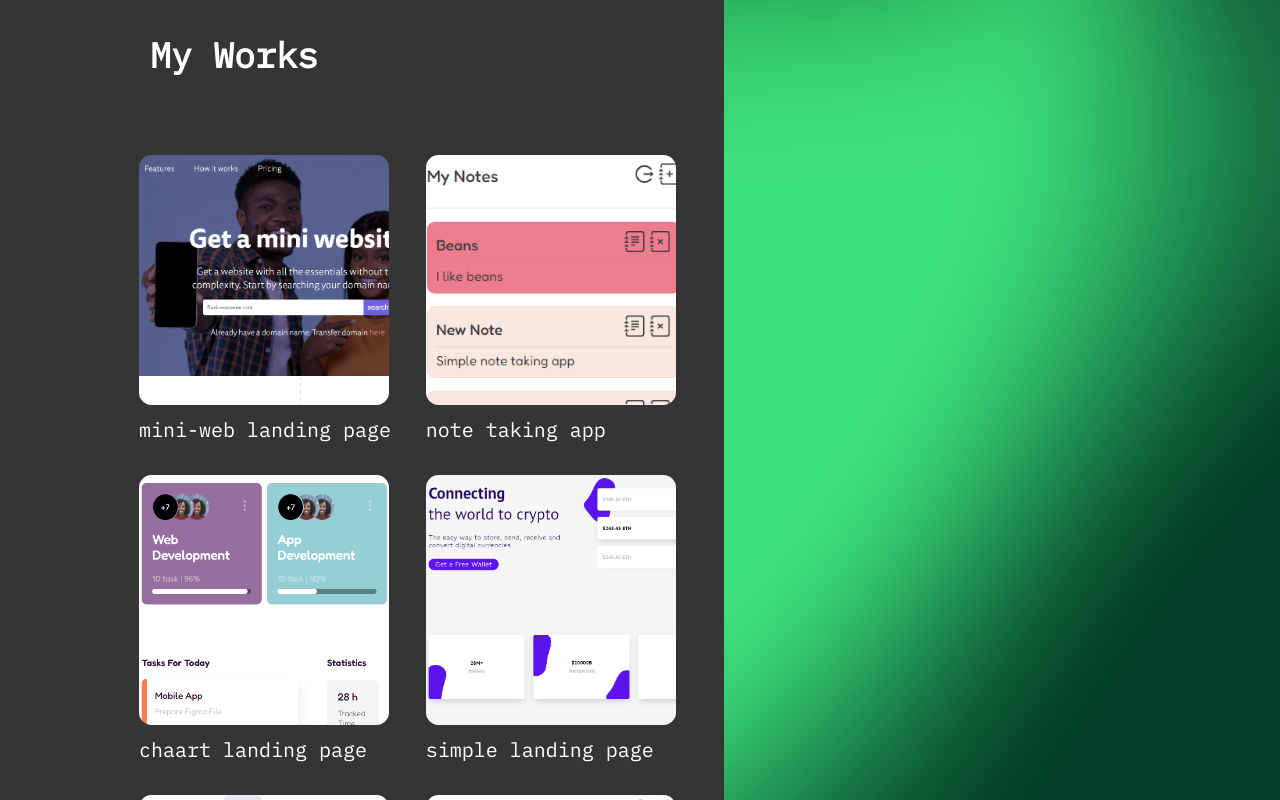
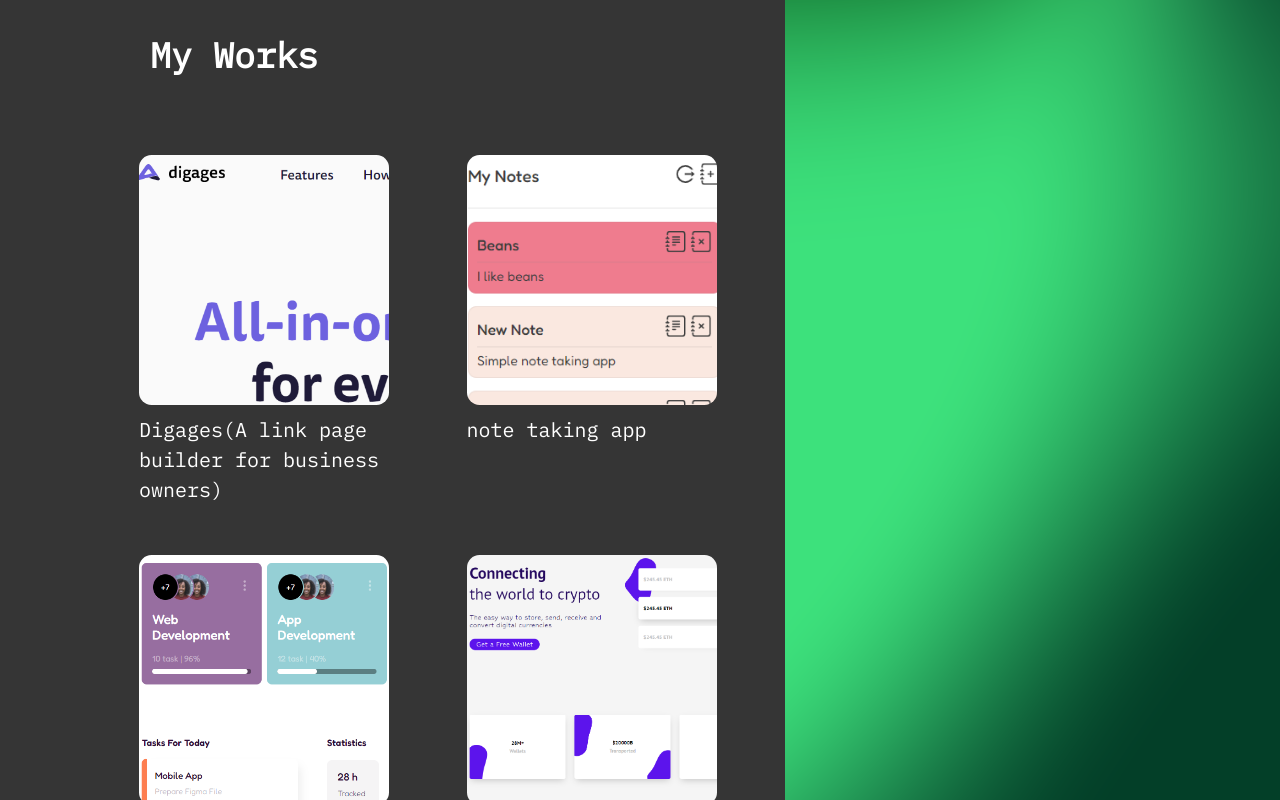
Before and after one commit to chukwuyem11/personal_website, a Next.js app: page / in a window 1280 px wide. Shown: the part 680-1480 px from the top of the page. Built offline with nearby package versions, Linux system fonts and the light colour scheme.

Commit message:
first commit

```diff
--- a/components/home.js
+++ b/components/home.js
@@ -15,23 +15,26 @@
     const Works = [
       {
         id: 1,
-        image:"past15",
-        name: "mini-web landing page",
-        link: "https://min-website-roan.vercel.app/"
+        image:"dig",
+        name: "Digages(A link page builder for business owners)",
+        link: "https://digages.com/",
+        body: "A link page builder for business owners"
 
       },
       {
         id: 2,
         image:"past16",
         name: "note taking app",
-        link: "https://nootes.herokuapp.com/"
+        link: "https://nootes.herokuapp.com/",
+        body: "A simple note taking app (...the project every developer will build at some point lol), built with, Next js for frontend, express js for backend, supabase postgres for database, prisma for ORM, emotion js for styling framer motion for animation and deployed to heroku"
 
       },
       {
         id: 3,
         image:"past12",
         name: "chaart landing page",
-        link: "https://chaaart.vercel.app/"
+        link: "https://chaaart.vercel.app/",
+        body: "Realised a random UI design I found on  pinterest one day, it was real fun built with, Next js for frontend, emotion js for styling and deployed to vercel"
 
       },
       {
@@ -45,7 +48,8 @@
         id: 5,
         image:"mami",
         name: "social commerce app (mobile)",
-        link: "https://mamihq.herokuapp.com"
+        link: "https://mamihq.herokuapp.com",
+        body: "A social commerce platform for streaming, buying and selling products, built with, Next js for frontend, express js for backend, supabase postgres for database, prisma for ORM, emotion js for styling framer motion for animation, also used Webrtc and Socet io to implement the video streaming feature "
 
       },
     {
@@ -64,7 +68,8 @@
     {id: 8,
       image:"past8",
       name: "simple todo",
-      link: "https://github.com/chukwuyem11/simple-todo"
+      link: "https://github.com/chukwuyem11/simple-todo",
+      body: "A simple note taking app (...the project every developer will build at some point lol), built with, Next js for frontend, express js for backend, supabase postgres for database, prisma for ORM, emotion js for styling framer motion for animation and deployed to heroku"
 
     },
 
@@ -148,15 +153,17 @@
   <Text mb="50px" color="#ffffff" fontSize={["25px","30px", "35px" ]} fontWeight="900" lineHeight={["25px", "35px", "40px"]} fontFamily="IBM Plex Mono"  textAlign={["left","center", "left"]}>My Works</Text>
 </Box>
 <Box display={["block", "none", "block"]}>
-<Grid   templateColumns={["repeat(1, 1fr)","repeat(2, 1fr)","repeat(2, 1fr)"] }gap={[6, -6,-6]} mb="50px">
-{Works.map((work) => (<Box key={work.id} mt={["10px","20px","30px"]} ml={["","-11px","-11px"]} ><Link href={work.link}><Image src={`${work.image}.png`}  w={["80vw", "200","250px"]} h={["auto", "200","250px"]} borderRadius="5%" bg="#353535"    alt="Segun Adebayo"  p="0" /></Link>
-<Text mt="10px" color="#fff" fontSize={["16px","20px", "20px" ]} fontWeight="500"  fontFamily="IBM Plex Mono">{work.name}</Text></Box>))}
+<Grid   templateColumns={["repeat(1, 1fr)","repeat(2, 1fr)","repeat(2, 1fr)"] }gap={[6, -6,5]} mb="50px">
+{Works.map((work) => (<Box  key={work.id} overfl mt={["10px","20px","30px"]} ml={["","-11px","-11px"]} ><a href={work.link} target="_blank"><Image src={`${work.image}.png`}  w={["80vw", "200","250px"]} h={["auto", "200","250px"]} borderRadius="5%" bg="#353535"    alt="Segun Adebayo"  p="0" /></a>
+<Text mt="10px" color="#fff" fontSize={["16px","20px", "20px" ]} fontWeight="500"  fontFamily="IBM Plex Mono">{work.name}</Text>
+
+</Box>))}
 </Grid>
 </Box>
 
 <Center display={["none", "block", "none"]}>
 <Grid  templateColumns="repeat(2, 1fr)" gap={[6, 6,-6]} mb="50px">
-{Works.map((work) => (<Box key={work.id} mt={["10px","20px","30px"]} ml={["","11px","-11px"]} ><Link href={work.link}><Image src={`${work.image}.png`}  w={["150px", "250px","250px"]} h={["150px", "250px","250px"]} borderRadius="5%" bg="#353535"    alt="Segun Adebayo"  p="0" /></Link>
+{Works.map((work) => (<Box key={work.id} mt={["10px","20px","30px"]} ml={["","11px","-11px"]} ><a href={work.link} target="_blank"><Image src={`${work.image}.png`}  w={["150px", "250px","250px"]} h={["150px", "250px","250px"]} borderRadius="5%" bg="#353535"    alt="Segun Adebayo"  p="0" /></a>
     <Text color="#fff" fontSize={["25px","30px", "35px" ]} fontWeight="500"  fontFamily="IBM Plex Mono">{work.name}</Text>
 </Box>))}
 </Grid>
```
Also changed, not shown: public/dig.PNG (added).
